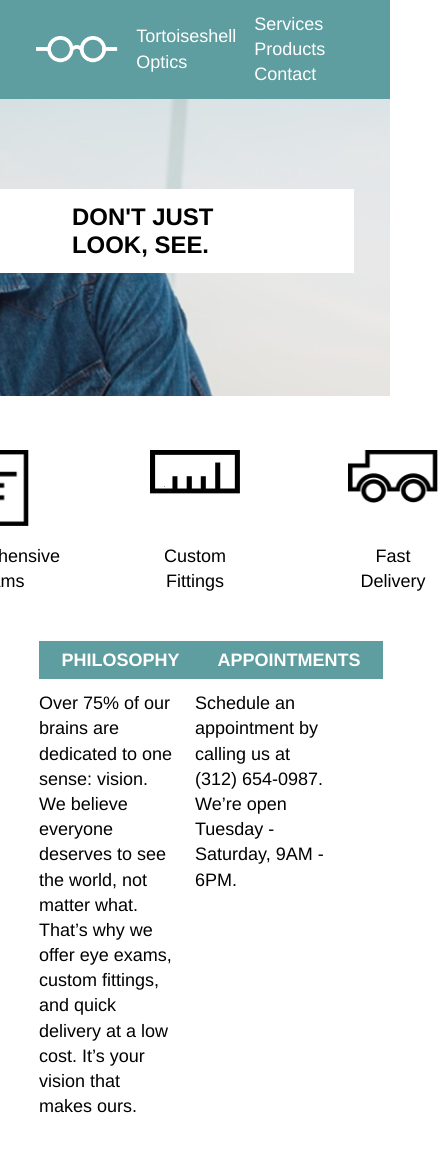
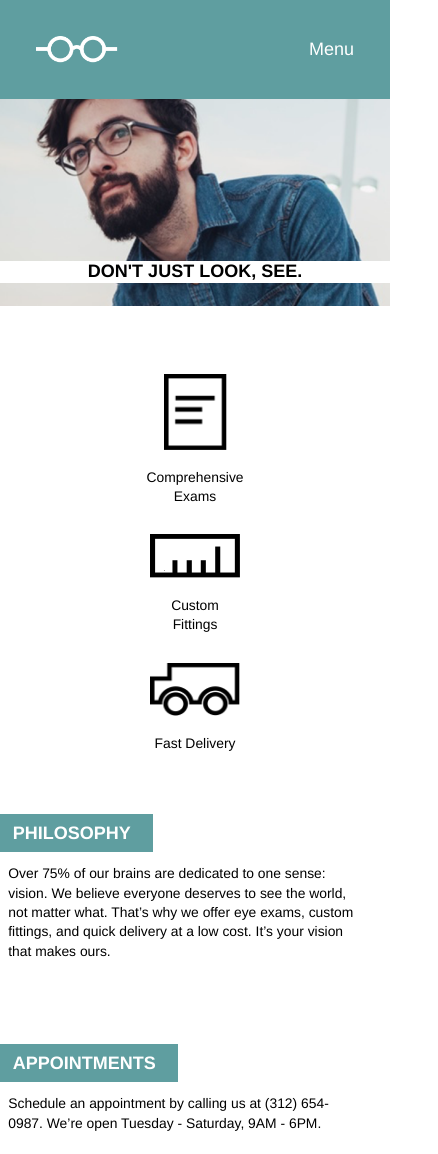
Before and after one commit to sebbiet/ca-unit5-tortoiseoptics, a plain HTML site: page index.html in a window 390 px wide. Shown: the top 1154 px of the page, 438 px wide, since content can reach past the window. Drawn offline with Linux system fonts and the light colour scheme.

Commit message:
Added mobile styles and finished project.

```diff
--- a/resources/css/style.css
+++ b/resources/css/style.css
@@ -83,7 +83,7 @@ header .flex {
   background-color: white;
 }
 
-/*Tablet Styles */
+/*Fixed Header Styles */
 @media only screen and (max-width: 1024px) {
   header {
     height: 22rem;
@@ -105,11 +105,52 @@ header .flex {
   }
 }
 
+/* Mobile Styles */
+@media only screen and (max-width: 700px) {
+  .menu ul {
+    display: none;
+  }
+
+  .menu ul.truncated-menu {
+    display: block;
+  }
+
+  header section span {
+    display: none;
+  }
+
+  header {
+    background-position: 20%;
+    height: 17rem;
+  }
+
+  .main-banner {
+    width: 100%;
+    padding: 0 1rem;
+    margin: 9rem auto 0 auto;
+    text-align: center;
+  }
+
+  .main-banner h1 {
+    font-size: 1rem;
+  }
+}
+
 /* Supporting Styles */
 
 .supporting {
   display: flex;
   justify-content: center;
+}
+
+/* Mobile Style */
+@media only screen and (max-width: 700px) {
+  .supporting {
+    flex-direction: column;
+    justify-content: flex-start;
+    align-items: center;
+    margin-top: 3rem;
+  }
 }
 
 /* Service Styles */
@@ -134,6 +175,15 @@ header .flex {
   width: 3.5rem;
 }
 
+/* Mobile Styles */
+@media only screen and (max-width: 700px) {
+  .service {
+    height: auto;
+    margin: .77rem;
+    font-size: .77rem;
+  }
+}
+
 /* Infomation Styles */
 
 .info {
@@ -155,6 +205,25 @@ header .flex {
   text-transform: uppercase;
 }
 
+/* Mobile Styles */
+@media only screen and (max-width: 700px) {
+  .info {
+    width: 100%;
+  }
+
+  .info .title {
+    width: 100%;
+    max-width: none;
+    margin-right: 0;
+    text-align: center;
+  }
+
+  .info p {
+    padding: 1rem;
+    font-size: .77rem;
+  }
+}
+
 /* Footer Styles */
 
 footer {
@@ -169,3 +238,14 @@ footer img {
   margin-left: 2rem;
   margin-right: 1rem;
 }
+
+/* Mobile Styles */
+@media only screen and (max-width: 700px) {
+  footer {
+    justify-content: center;
+  }
+
+  footer div {
+    display: none;
+  }
+}
```
